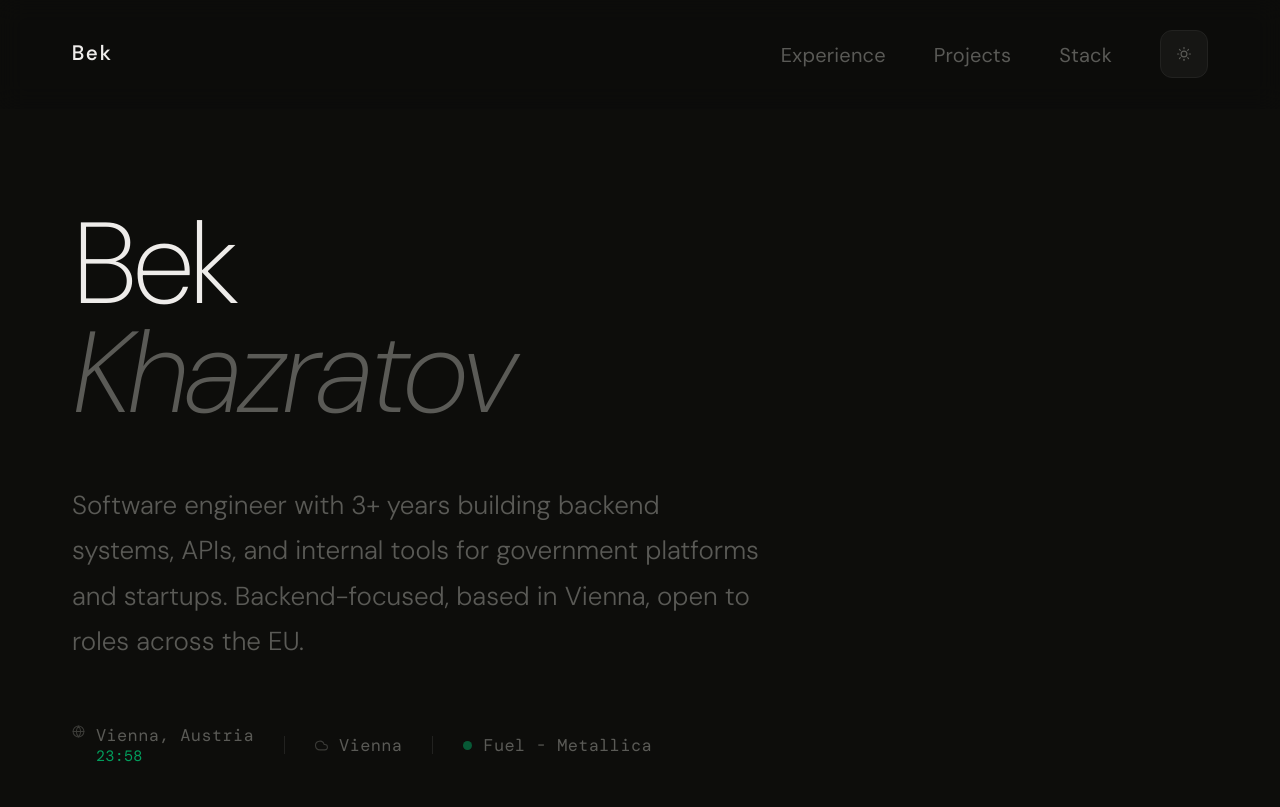
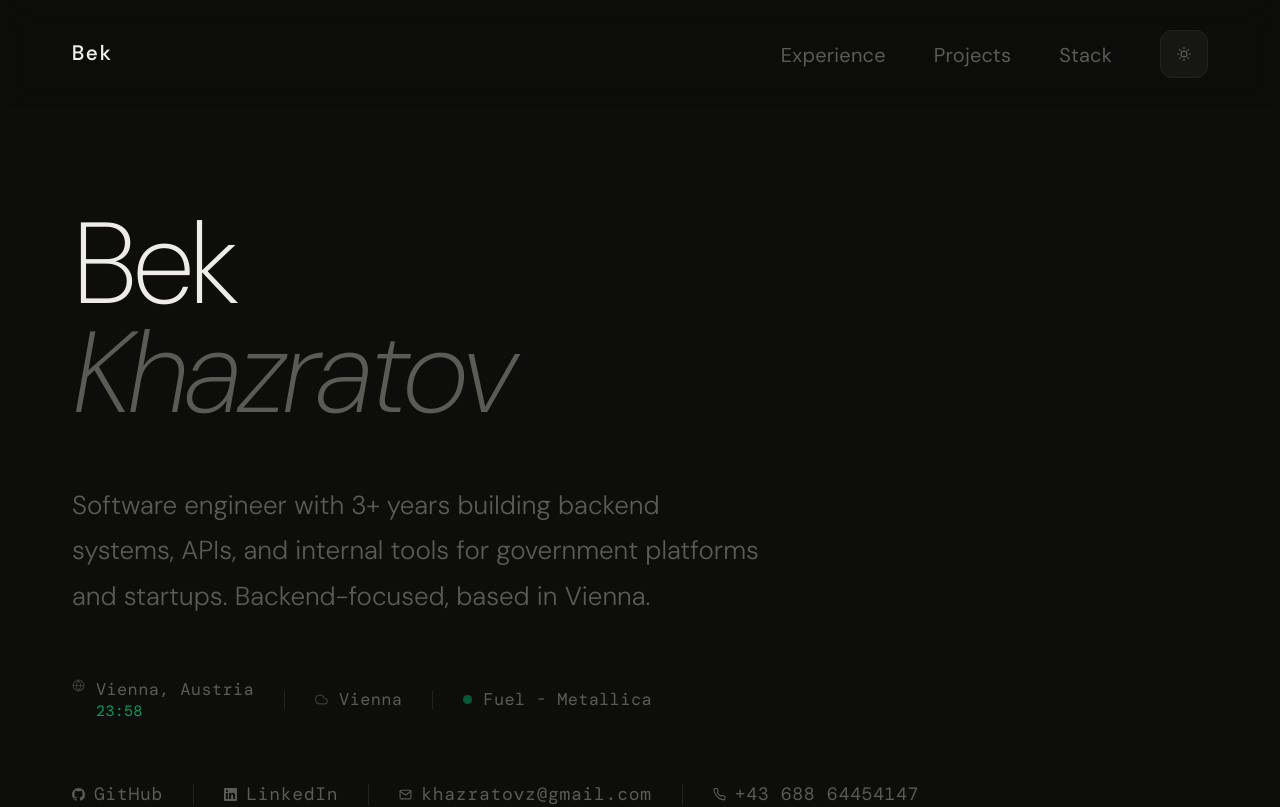
Before and after one commit to Rokki-Khazratov/personal-site, a React (Vite) app: page / in a window 1280 px wide. Shown: the top 807 px of the page. Built offline with nearby package versions, Linux system fonts and the light colour scheme; no server answers.

Commit message:
refactor: prepare admin editable data

```diff
--- a/components/ProjectDetail.jsx
+++ b/components/ProjectDetail.jsx
@@ -2,9 +2,6 @@ import { getProjectBySlug } from '../db/projects.js';
 
 export default function ProjectDetail({ slug }) {
   const project = getProjectBySlug(slug);
-  const images = project.media.filter(item => item.type === 'image');
-  const videos = project.media.filter(item => item.type === 'video');
-  const documents = project.media.filter(item => item.type === 'pdf');
 
   return (
     <main className="project-detail-page">
@@ -26,17 +23,47 @@ export default function ProjectDetail({ slug }) {
 
         <p className="project-detail-desc">{project.desc}</p>
 
-        <div className="project-story">
-          {project.body.map(paragraph => (
+        {project.contentBlocks.map((block, index) => {
+          if (block.type === 'text') {
+            return (
+              <div className="project-story" key={`${block.type}-${index}`}>
+                {block.paragraphs.map(paragraph => (
                   <p key={paragraph}>{paragraph}</p>
                 ))}
               </div>
+            );
+          }
 
-        <div className="project-media-grid">
-          {images.map(item => (
+          if (block.type === 'gallery') {
+            return (
+              <div className="project-media-grid" key={`${block.type}-${index}`}>
+                {block.items.map(item => (
                   <img key={item.src} src={item.src} alt={item.alt} loading="lazy" />
                 ))}
               </div>
+            );
+          }
+
+          if (block.type === 'video') {
+            return (
+              <div className="project-asset" key={`${block.type}-${index}`}>
+                <div className="detail-label">{block.title}</div>
+                <video src={block.src} controls preload="metadata" />
+              </div>
+            );
+          }
+
+          if (block.type === 'pdf') {
+            return (
+              <a className="project-pdf" href={block.src} target="_blank" rel="noreferrer" key={`${block.type}-${index}`}>
+                <span>{block.title}</span>
+                <span>PDF ↗</span>
+              </a>
+            );
+          }
+
+          return null;
+        })}
 
         <div className="project-detail-grid">
           <div>
@@ -57,22 +84,6 @@ export default function ProjectDetail({ slug }) {
             </div>
           </div>
         </div>
-
-        <div className="project-assets">
-          {videos.map(item => (
-            <div className="project-asset" key={item.src}>
-              <div className="detail-label">{item.title}</div>
-              <video src={item.src} controls preload="metadata" />
-            </div>
-          ))}
-
-          {documents.map(item => (
-            <a className="project-pdf" href={item.src} target="_blank" rel="noreferrer" key={item.src}>
-              <span>{item.title}</span>
-              <span>PDF ↗</span>
-            </a>
-          ))}
-        </div>
       </section>
     </main>
   );
--- a/data.js
+++ b/data.js
@@ -1,24 +1,10 @@
-// Site data. Rich project entries live in db/projects.js.
+// Site data. Admin-facing constants live in db/siteSettings.js; project entries live in db/projects.js.
+import { siteSettings } from './db/siteSettings.js';
+
 export { projectRecords as projects } from './db/projects.js';
+export { siteConstantsTable } from './db/siteSettings.js';
 
-export const personal = {
-  name: { first: 'Bek', last: 'Khazratov' },
-  title: 'Software Engineer',
-  bio: 'Software engineer with 3+ years building backend systems, APIs, and internal tools for government platforms and startups. Backend-focused, based in Vienna, open to roles across the EU.',
-  location: 'Vienna, Austria',
-  email: 'khazratovz@gmail.com',
-  phone: '+43 688 64454147',
-  github: 'https://github.com/Rokki-Khazratov/',
-  githubHandle: 'Rokki-Khazratov',
-  linkedin: 'https://www.linkedin.com/in/shamshodbek-khazratov-751954225/',
-  linkedinHandle: 'shamshodbek-khazratov',
-};
-
-export const nowPlaying = {
-  title: 'Fuel',
-  artist: 'Metallica',
-  url: 'https://open.spotify.com/track/6FUwPb4mGlUDbx42uspXaZ',
-};
+export const { personal, nowPlaying } = siteSettings;
 
 export const experience = [
   {
--- a/db/projects.js
+++ b/db/projects.js
@@ -11,25 +11,31 @@ export const projectRecords = [
       'Moderation flows, analytics, and background jobs',
       'Stable API contracts for web and mobile clients',
     ],
-    body: [
+    contentBlocks: [
+      {
+        type: 'text',
+        paragraphs: [
           'GeoAgro centralizes orchard inventory, moderation, and analytics workflows for regional ministry teams.',
           'The backend focused on reliable permissions, clear API contracts, and background processing for data-heavy operations.',
         ],
-    media: [
+      },
       {
-        type: 'image',
+        type: 'gallery',
+        items: [
+          {
             src: 'https://images.unsplash.com/photo-1500382017468-9049fed747ef?auto=format&fit=crop&w=1400&q=80',
             alt: 'Agricultural fields from above',
           },
           {
-        type: 'image',
             src: 'https://images.unsplash.com/photo-1464226184884-fa280b87c399?auto=format&fit=crop&w=1400&q=80',
             alt: 'Farm rows in daylight',
           },
+        ],
+      },
       {
         type: 'video',
+        title: 'Platform media placeholder',
         src: 'https://interactive-examples.mdn.mozilla.net/media/cc0-videos/flower.mp4',
-        title: 'Platform media placeholder',
       },
       {
         type: 'pdf',
@@ -51,25 +57,31 @@ export const projectRecords = [
       'Supplier, payment, and deadline tracking',
       'Role-based approval paths for internal teams',
     ],
-    body: [
+    contentBlocks: [
+      {
+        type: 'text',
+        paragraphs: [
           'Tender ERP organizes procurement work around lots, suppliers, approvals, payments, and internal reporting.',
           'The main goal was to make operational state visible and keep managers, finance, logistics, and operations aligned.',
         ],
-    media: [
+      },
       {
-        type: 'image',
+        type: 'gallery',
+        items: [
+          {
             src: 'https://images.unsplash.com/photo-1454165804606-c3d57bc86b40?auto=format&fit=crop&w=1400&q=80',
             alt: 'Business workflow desk',
           },
           {
-        type: 'image',
             src: 'https://images.unsplash.com/photo-1554224155-6726b3ff858f?auto=format&fit=crop&w=1400&q=80',
             alt: 'Financial documents and calculator',
           },
+        ],
+      },
       {
         type: 'video',
+        title: 'ERP workflow media placeholder',
         src: 'https://interactive-examples.mdn.mozilla.net/media/cc0-videos/flower.mp4',
-        title: 'ERP workflow media placeholder',
       },
       {
         type: 'pdf',
@@ -91,25 +103,31 @@ export const projectRecords = [
       'Live event administration tooling',
       'Legacy module cleanup for faster operator workflows',
     ],
-    body: [
+    contentBlocks: [
+      {
+        type: 'text',
+        paragraphs: [
           'GLOBAL EXPO Platform supported live visitor registration, QR check-in, access control, and administration flows.',
           'The work balanced public-facing registration screens with internal tools that needed to stay fast during live events.',
         ],
-    media: [
+      },
       {
-        type: 'image',
+        type: 'gallery',
+        items: [
+          {
             src: 'https://images.unsplash.com/photo-1505373877841-8d25f7d46678?auto=format&fit=crop&w=1400&q=80',
             alt: 'Conference hall with audience',
           },
           {
-        type: 'image',
             src: 'https://images.unsplash.com/photo-1511578314322-379afb476865?auto=format&fit=crop&w=1400&q=80',
             alt: 'Live event venue',
           },
+        ],
+      },
       {
         type: 'video',
+        title: 'Event media placeholder',
         src: 'https://interactive-examples.mdn.mozilla.net/media/cc0-videos/flower.mp4',
-        title: 'Event media placeholder',
       },
       {
         type: 'pdf',
--- /dev/null
+++ b/db/siteSettings.js
@@ -0,0 +1,61 @@
+export const siteConstantsTable = [
+  { key: 'name.first', label: 'First name', value: 'Bek', type: 'text', group: 'profile' },
+  { key: 'name.last', label: 'Last name', value: 'Khazratov', type: 'text', group: 'profile' },
+  { key: 'title', label: 'Title', value: 'Software Engineer', type: 'text', group: 'profile' },
+  {
+    key: 'bio',
+    label: 'About text',
+    value: 'Software engineer with 3+ years building backend systems, APIs, and internal tools for government platforms and startups. Backend-focused, based in Vienna.',
+    type: 'textarea',
+    group: 'profile',
+  },
+  { key: 'location', label: 'Location', value: 'Vienna, Austria', type: 'text', group: 'profile' },
+  { key: 'email', label: 'Email', value: 'khazratovz@gmail.com', type: 'email', group: 'contacts' },
+  { key: 'phone', label: 'Phone', value: '+43 688 64454147', type: 'tel', group: 'contacts' },
+  { key: 'github.url', label: 'GitHub URL', value: 'https://github.com/Rokki-Khazratov/', type: 'url', group: 'links' },
+  { key: 'github.handle', label: 'GitHub handle', value: 'Rokki-Khazratov', type: 'text', group: 'links' },
+  {
+    key: 'linkedin.url',
+    label: 'LinkedIn URL',
+    value: 'https://www.linkedin.com/in/shamshodbek-khazratov-751954225/',
+    type: 'url',
+    group: 'links',
+  },
+  { key: 'linkedin.handle', label: 'LinkedIn handle', value: 'shamshodbek-khazratov', type: 'text', group: 'links' },
+  { key: 'spotify.title', label: 'Spotify track', value: 'Fuel', type: 'text', group: 'music' },
+  { key: 'spotify.artist', label: 'Spotify artist', value: 'Metallica', type: 'text', group: 'music' },
+  {
+    key: 'spotify.url',
+    label: 'Spotify URL',
+    value: 'https://open.spotify.com/track/6FUwPb4mGlUDbx42uspXaZ',
+    type: 'url',
+    group: 'music',
+  },
+];
+
+function readConstant(key) {
+  return siteConstantsTable.find(item => item.key === key)?.value || '';
+}
+
+export const siteSettings = {
+  personal: {
+    name: {
+      first: readConstant('name.first'),
+      last: readConstant('name.last'),
+    },
+    title: readConstant('title'),
+    bio: readConstant('bio'),
+    location: readConstant('location'),
+    email: readConstant('email'),
+    phone: readConstant('phone'),
+    github: readConstant('github.url'),
+    githubHandle: readConstant('github.handle'),
+    linkedin: readConstant('linkedin.url'),
+    linkedinHandle: readConstant('linkedin.handle'),
+  },
+  nowPlaying: {
+    title: readConstant('spotify.title'),
+    artist: readConstant('spotify.artist'),
+    url: readConstant('spotify.url'),
+  },
+};
--- a/styles.css
+++ b/styles.css
@@ -473,6 +473,10 @@ section {
   gap: 24px;
   margin-top: 66px;
 }
+.project-asset,
+.project-pdf {
+  margin-top: 66px;
+}
 .project-asset video {
   width: 100%;
   max-height: 630px;
```
Also changed, not shown: 1 other file (tests, documents, lock files or other folders). Lines whose indentation alone changed are shown as unchanged.
